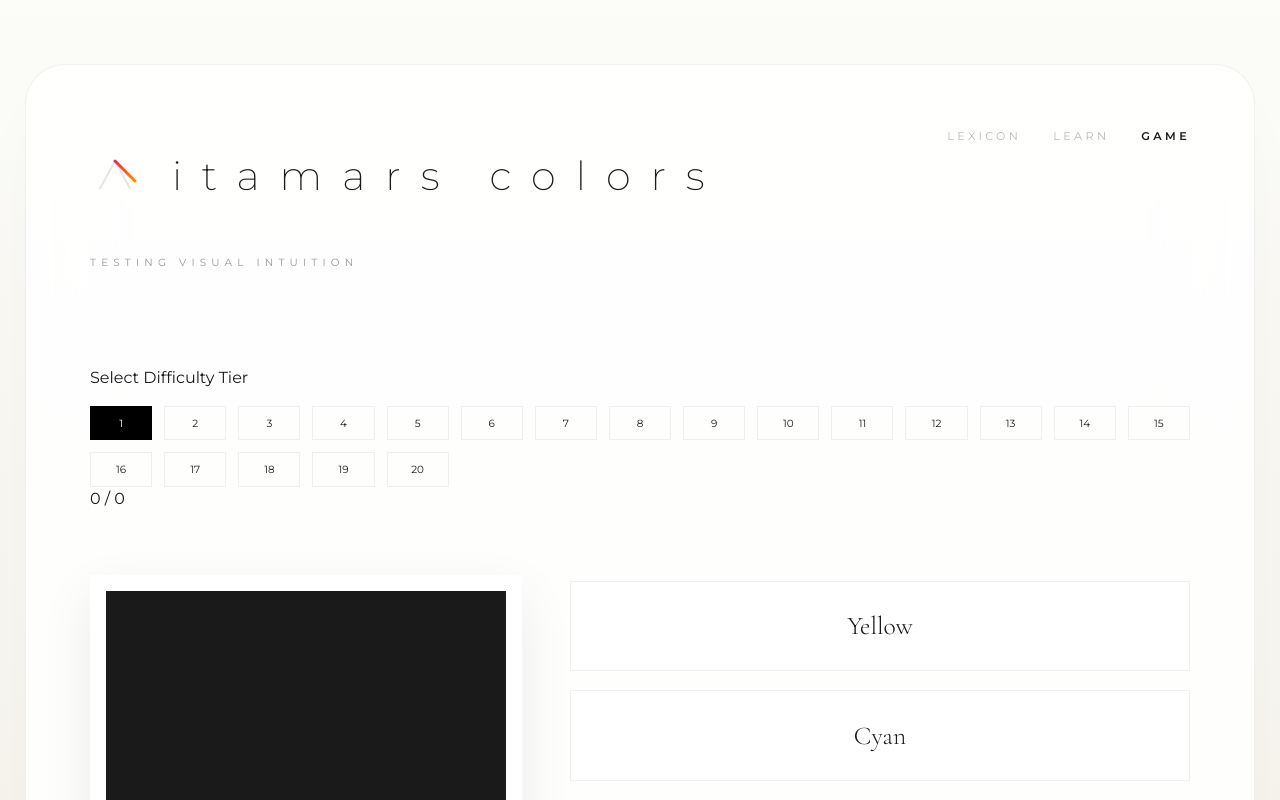
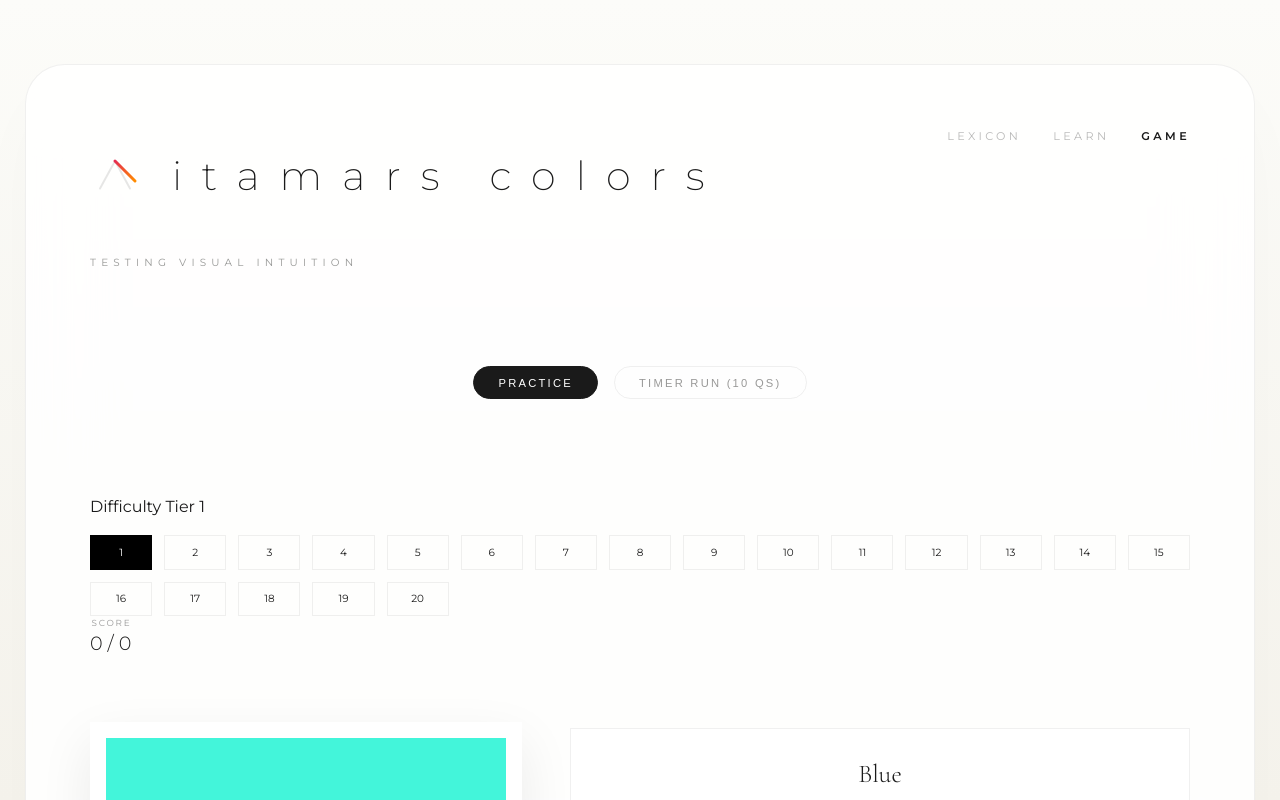
Before and after one commit to ItamarShecwitz/colors, a React (Vite) app: page / in a window 1280 px wide. Both pictures are taken after a click on the button "GAME". Shown: the top 800 px of the page. Built offline with nearby package versions, Linux system fonts and the light colour scheme.

Commit message:
feat: add Timer Mode and Practice Mode to ColorGame with enhanced feedback

```diff
--- a/src/App.css
+++ b/src/App.css
@@ -171,6 +171,44 @@ input[type="text"] {
   font-size: 0.6rem;
 }
 
+.tier-filter-section {
+  margin-bottom: 6rem;
+  padding-bottom: 4rem;
+  border-bottom: 1px solid rgba(0, 0, 0, 0.03);
+}
+
+.filter-header {
+  display: flex;
+  justify-content: space-between;
+  align-items: center;
+  margin-bottom: 2rem;
+}
+
+.filter-title {
+  font-size: 0.65rem;
+  text-transform: uppercase;
+  letter-spacing: 0.4em;
+  color: var(--text-dim);
+  margin: 0;
+}
+
+.select-all-btn {
+  background: transparent;
+  border: none;
+  font-family: var(--font-sans);
+  font-size: 0.65rem;
+  text-transform: uppercase;
+  letter-spacing: 0.1em;
+  cursor: pointer;
+  color: var(--text-dim);
+  text-decoration: underline;
+  padding: 0;
+}
+
+.select-all-btn:hover {
+  color: var(--text-main);
+}
+
 /* Learning View */
 .level-block {
   margin-bottom: 8rem;
@@ -285,11 +323,137 @@ input[type="text"] {
   aspect-ratio: 1;
 }
 
+/* Game Enhanced Styles */
+.game-modes {
+  display: flex;
+  justify-content: center;
+  gap: 1rem;
+  margin-bottom: 2rem;
+}
+
+.mode-btn {
+  background: transparent;
+  border: 1px solid var(--glass-border);
+  padding: 0.6rem 1.5rem;
+  font-size: 0.7rem;
+  text-transform: uppercase;
+  letter-spacing: 0.2em;
+  cursor: pointer;
+  border-radius: 2rem;
+  transition: all 0.3s ease;
+  color: var(--text-dim);
+}
+
+.mode-btn.active {
+  background: var(--text-main);
+  color: #fff;
+  border-color: var(--text-main);
+}
+
+.game-stats {
+  display: flex;
+  gap: 2rem;
+}
+
+.stat-box {
+  display: flex;
+  flex-direction: column;
+  align-items: flex-end;
+}
+
+.stat-box label {
+  font-size: 0.55rem;
+  text-transform: uppercase;
+  letter-spacing: 0.2em;
+  color: var(--text-dim);
+}
+
+.stat-box span {
+  font-size: 1.2rem;
+  font-weight: 300;
+}
+
+.stat-box.timer.urgent span {
+  color: #E52B50;
+  animation: pulse 1s infinite;
+}
+
+@keyframes pulse {
+  0% { opacity: 1; }
+  50% { opacity: 0.5; }
+  100% { opacity: 1; }
+}
+
 .target-square {
   width: 100%;
   height: 100%;
   cursor: pointer;
-  display: block;
+  display: flex;
+  align-items: center;
+  justify-content: center;
+  position: relative;
+}
+
+.reveal-name {
+  background: rgba(255, 255, 255, 0.95);
+  padding: 1rem 2rem;
+  border-radius: 0.5rem;
+  font-family: var(--font-serif);
+  font-size: 1.8rem;
+  color: #000;
+  box-shadow: 0 10px 30px rgba(0,0,0,0.1);
+  text-align: center;
+}
+
+.option-btn.wrong-fade {
+  opacity: 0.3;
+}
+
+.game-over-overlay {
+  position: absolute;
+  top: 0;
+  left: 0;
+  right: 0;
+  bottom: 0;
+  background: rgba(252, 252, 249, 0.98);
+  display: flex;
+  flex-direction: column;
+  align-items: center;
+  justify-content: center;
+  z-index: 100;
+  text-align: center;
+  padding: 4rem;
+}
+
+.game-over-overlay h2 {
+  font-family: var(--font-serif);
+  font-size: 3rem;
+  font-weight: 300;
+  margin-bottom: 1rem;
+}
+
+.final-score {
+  font-size: 4rem;
+  font-weight: 200;
+  margin-bottom: 2rem;
+}
+
+.reset-btn {
+  background: var(--text-main);
+  color: #fff;
+  border: none;
+  padding: 1rem 3rem;
+  font-family: var(--font-sans);
+  text-transform: uppercase;
+  letter-spacing: 0.3em;
+  font-size: 0.7rem;
+  cursor: pointer;
+  margin-top: 2rem;
+  transition: transform 0.3s ease;
+}
+
+.reset-btn:hover {
+  transform: scale(1.05);
 }
 
 .options-grid {
--- a/src/components/ColorGame.tsx
+++ b/src/components/ColorGame.tsx
@@ -1,13 +1,16 @@
-import { useState, useEffect, useCallback } from 'react';
+import { useState, useEffect, useCallback, useRef } from 'react';
 import chroma from 'chroma-js';
-import { getColorsByLevel, getClosestColor } from '../constants';
+import { getColorsByLevel, getClosestColor, getAllColorsUpToLevel } from '../constants';
 
 interface ColorGameProps {
   initialDifficulty?: number;
   onSelectColor: (hex: string) => void;
 }
 
+type GameMode = 'practice' | 'timer';
+
 export function ColorGame({ initialDifficulty = 1, onSelectColor }: ColorGameProps) {
+  const [mode, setMode] = useState<GameMode>('practice');
   const [difficulty, setDifficulty] = useState(initialDifficulty);
   const [targetColor, setTargetColor] = useState('#000000');
   const [options, setOptions] = useState<{ name: string; hex: string }[]>([]);
@@ -15,14 +18,24 @@ export function ColorGame({ initialDifficulty = 1, onSelectColor }: ColorGamePro
   const [feedback, setFeedback] = useState<'correct' | 'wrong' | null>(null);
   const [score, setScore] = useState({ correct: 0, total: 0 });
 
+  // Timer Mode State
+  const [timeLeft, setTimeLeft] = useState(20);
+  const [isGameOver, setIsGameOver] = useState(false);
+  const timerRef = useRef<number | null>(null);
+
   const generateQuestion = useCallback(() => {
-    const availableColors = getColorsByLevel(difficulty);
-    if (!availableColors || availableColors.length < 4) {
-      console.warn("Not enough colors for difficulty", difficulty);
+    if (mode === 'timer' && score.total >= 10) {
+      setIsGameOver(true);
       return;
     }
 
-    // Pick 4 candidate colors from the current tier to act as our "range"
+    // Timer mode: strictly this level. Practice mode: this level and below.
+    const availableColors = mode === 'timer'
+      ? getColorsByLevel(difficulty)
+      : getAllColorsUpToLevel(difficulty);
+
+    if (!availableColors || availableColors.length < 4) return;
+
     const candidates: typeof availableColors = [];
     const pool = [...availableColors];
     while (candidates.length < 4 && pool.length > 0) {
@@ -30,12 +43,7 @@ export function ColorGame({ initialDifficulty = 1, onSelectColor }: ColorGamePro
       candidates.push(pool.splice(idx, 1)[0]);
     }
 
-    if (candidates.length < 4) return;
-
-    // Pick one of these candidates as the "seed" for our target color
     const seed = candidates[Math.floor(Math.random() * candidates.length)];
-
-    // Generate a color "near" the seed by jittering HSL values
     const target = chroma(seed.hex)
       .set('hsl.h', (chroma(seed.hex).get('hsl.h') + (Math.random() * 40 - 20) + 360) % 360)
       .set('hsl.s', Math.max(0.1, Math.min(0.9, chroma(seed.hex).get('hsl.s') + (Math.random() * 0.4 - 0.2))))
@@ -43,56 +51,89 @@ export function ColorGame({ initialDifficulty = 1, onSelectColor }: ColorGamePro
       .hex();
 
     setTargetColor(target);
-
-    // Now, determine which of our 4 candidates is actually closest to this new jittered color
     const closest = getClosestColor(target, candidates);
-
     setCorrectOption(closest || candidates[0]);
     setOptions(candidates);
     setFeedback(null);
-  }, [difficulty]);
+    setTimeLeft(20);
+  }, [difficulty, mode, score.total]);
 
   useEffect(() => {
-    const timer = setTimeout(generateQuestion, 100);
-    return () => clearTimeout(timer);
-  }, [generateQuestion]);
+    generateQuestion();
+  }, [difficulty, mode]);
+
+  useEffect(() => {
+    if (mode === 'timer' && !feedback && !isGameOver) {
+      timerRef.current = window.setInterval(() => {
+        setTimeLeft(t => {
+          if (t <= 1) {
+            handleOptionClick({ name: 'TIMEOUT', hex: '' });
+            return 0;
+          }
+          return t - 1;
+        });
+      }, 1000);
+    }
+    return () => {
+      if (timerRef.current) clearInterval(timerRef.current);
+    };
+  }, [mode, feedback, isGameOver]);
 
   const handleOptionClick = (option: { name: string; hex: string }) => {
-    if (feedback) return;
+    if (feedback || isGameOver) return;
+    if (timerRef.current) clearInterval(timerRef.current);
 
-    if (option.name === correctOption?.name) {
-      setFeedback('correct');
-      setScore(s => ({ ...s, correct: s.correct + 1, total: s.total + 1 }));
-      setTimeout(generateQuestion, 1200);
+    const isCorrect = option.name === correctOption?.name;
+    setFeedback(isCorrect ? 'correct' : 'wrong');
+    setScore(s => ({ ...s, correct: isCorrect ? s.correct + 1 : s.correct, total: s.total + 1 }));
+
+    if (mode === 'timer' && score.total + 1 >= 10) {
+      setTimeout(() => setIsGameOver(true), 1500);
     } else {
-      setFeedback('wrong');
-      setScore(s => ({ ...s, total: s.total + 1 }));
-      setTimeout(generateQuestion, 1800);
+      setTimeout(generateQuestion, 1500);
     }
+  };
+
+  const resetGame = () => {
+    setScore({ correct: 0, total: 0 });
+    setIsGameOver(false);
+    setFeedback(null);
+    generateQuestion();
   };
 
   return (
     <div className="game-container animate-in">
+      <div className="game-modes">
+        <button className={`mode-btn ${mode === 'practice' ? 'active' : ''}`} onClick={() => { setMode('practice'); resetGame(); }}>Practice</button>
+        <button className={`mode-btn ${mode === 'timer' ? 'active' : ''}`} onClick={() => { setMode('timer'); resetGame(); }}>Timer Run (10 Qs)</button>
+      </div>
+
       <div className="game-header">
         <div className="difficulty-slider-container">
-          <span className="difficulty-label">Select Difficulty Tier</span>
+          <span className="difficulty-label">Difficulty Tier {difficulty}</span>
           <div className="tier-selector-grid">
             {Array.from({ length: 20 }, (_, i) => i + 1).map(lvl => (
               <button
                 key={lvl}
                 className={`tier-btn ${difficulty === lvl ? 'active' : ''}`}
-                onClick={() => {
-                  setDifficulty(lvl);
-                  setScore({ correct: 0, total: 0 });
-                }}
+                onClick={() => { setDifficulty(lvl); resetGame(); }}
               >
                 {lvl}
               </button>
             ))}
           </div>
         </div>
-        <div className="score-display">
-          <span>{score.correct} / {score.total}</span>
+        <div className="game-stats">
+          <div className="stat-box">
+            <label>Score</label>
+            <span>{score.correct} / {score.total}</span>
+          </div>
+          {mode === 'timer' && (
+            <div className={`stat-box timer ${timeLeft < 5 ? 'urgent' : ''}`}>
+              <label>Time</label>
+              <span>{timeLeft}s</span>
+            </div>
+          )}
         </div>
       </div>
 
@@ -102,17 +143,22 @@ export function ColorGame({ initialDifficulty = 1, onSelectColor }: ColorGamePro
             className="target-square"
             style={{ backgroundColor: targetColor }}
             onClick={() => onSelectColor(targetColor)}
-            title="Examine in Dictionary"
-          />
+          >
+            {feedback && (
+              <div className="reveal-name animate-in">
+                {correctOption?.name}
+              </div>
+            )}
+          </div>
         </div>
 
         <div className="options-grid">
           {options.map((opt, i) => (
             <button
               key={i}
-              className={`option-btn ${feedback === 'correct' && opt.name === correctOption?.name ? 'correct' : ''} ${feedback === 'wrong' && opt.name === correctOption?.name ? 'correct-hint' : ''}`}
+              className={`option-btn ${feedback && opt.name === correctOption?.name ? 'correct' : ''} ${feedback === 'wrong' && opt.name !== correctOption?.name ? 'wrong-fade' : ''}`}
               onClick={() => handleOptionClick(opt)}
-              disabled={!!feedback}
+              disabled={!!feedback || isGameOver}
             >
               {opt.name}
             </button>
@@ -120,7 +166,16 @@ export function ColorGame({ initialDifficulty = 1, onSelectColor }: ColorGamePro
         </div>
       </div>
 
-      {feedback && (
+      {isGameOver && (
+        <div className="game-over-overlay animate-in">
+          <h2>Session Complete</h2>
+          <div className="final-score">{score.correct} / 10</div>
+          <p>{score.correct >= 8 ? 'Master of the Spectrum' : 'Continue your studies'}</p>
+          <button className="reset-btn" onClick={resetGame}>Try Again</button>
+        </div>
+      )}
+
+      {feedback && !isGameOver && (
         <div className={`feedback-overlay ${feedback}`}>
           {feedback === 'correct' ? 'Visionary' : `Indeed it was ${correctOption?.name}`}
         </div>
--- a/src/constants.ts
+++ b/src/constants.ts
@@ -1107,7 +1107,10 @@ export const ALL_COLORS = COLOR_LEVELS.flatMap(level =>
   level.colors.map(color => ({ ...color, level: level.id }))
 );
 
-export const getColorsByLevel = (maxLevel: number) =>
+export const getColorsByLevel = (level: number) =>
+  ALL_COLORS.filter(color => color.level === level);
+
+export const getAllColorsUpToLevel = (maxLevel: number) =>
   ALL_COLORS.filter(color => color.level <= maxLevel);
 
 export const getClosestColor = (hex: string, dataset: { name: string; hex: string }[]) => {
```
Also changed, not shown: src/App.tsx (+45 -1 lines), 1 other file (tests, documents, lock files or other folders).
